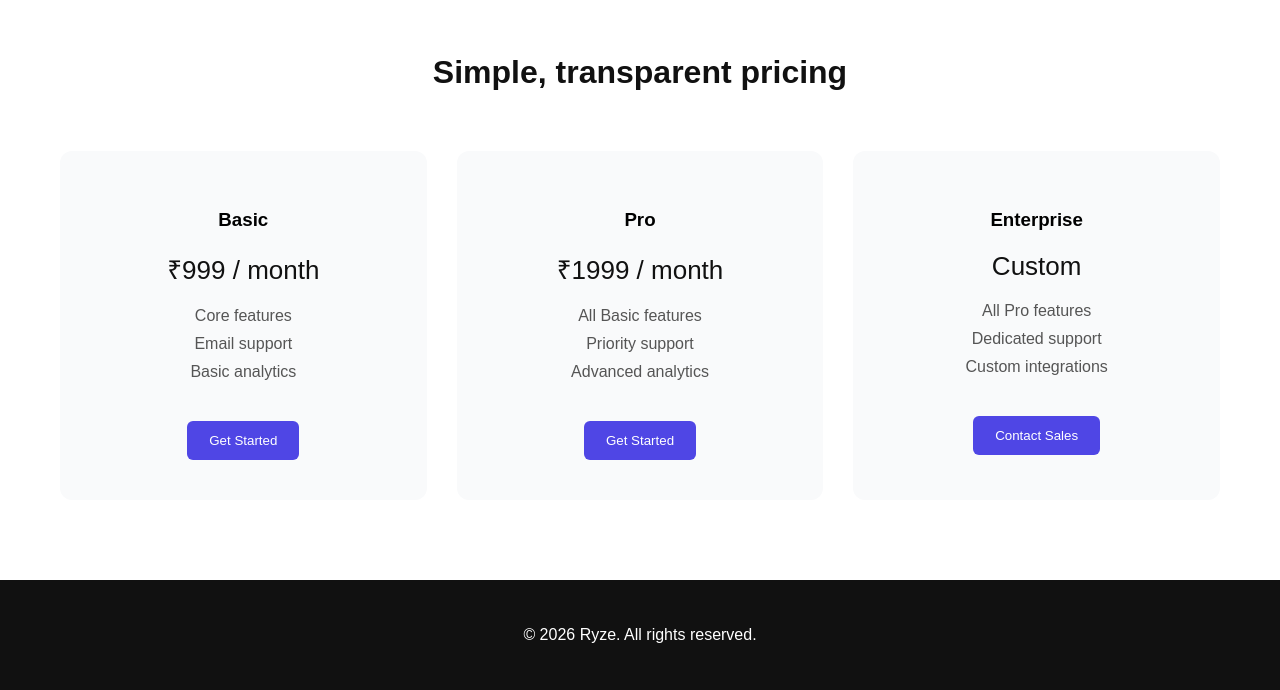
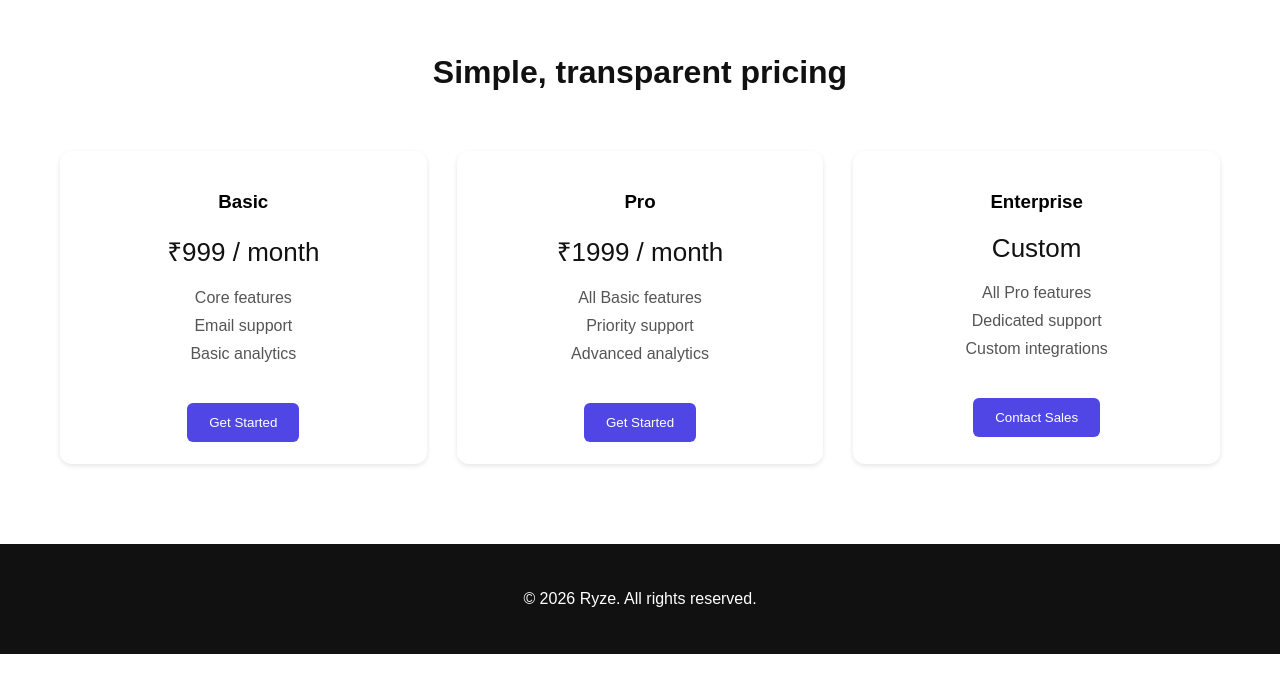
Before and after one commit to Nandini-Kalva/ryze-website-redesign-assesment, a React (Vite) app: page / in a window 1280 px wide. Shown: the part 1499-2189 px from the top of the page. After the commit the page ends 2153 px from the top, so only its background shows below. Built offline with nearby package versions, Linux system fonts and the light colour scheme.

Commit message:
Refactor Pricing component for improved structure

```diff
--- a/src/components/Pricing.jsx
+++ b/src/components/Pricing.jsx
@@ -1,10 +1,10 @@
 function Pricing() {
   return (
-    <section className="pricing">
+    <section className="pricing ">
       <h2>Simple, transparent pricing</h2>
 
-      <div className="pricing-grid">
-        <div className="pricing-card">
+      <div className="pricing-grid ">
+        <div className="pricing-card card">
           <h3>Basic</h3>
           <p className="price">₹999 / month</p>
           <ul>
@@ -15,7 +15,7 @@ function Pricing() {
           <button className="pricing-btn">Get Started</button>
         </div>
 
-        <div className="pricing-card highlight">
+        <div className="pricing-card highlight card">
           <h3>Pro</h3>
           <p className="price">₹1999 / month</p>
           <ul>
@@ -26,7 +26,7 @@ function Pricing() {
           <button className="pricing-btn">Get Started</button>
         </div>
 
-        <div className="pricing-card">
+        <div className="pricing-card card">
           <h3>Enterprise</h3>
           <p className="price">Custom</p>
           <ul>
```
